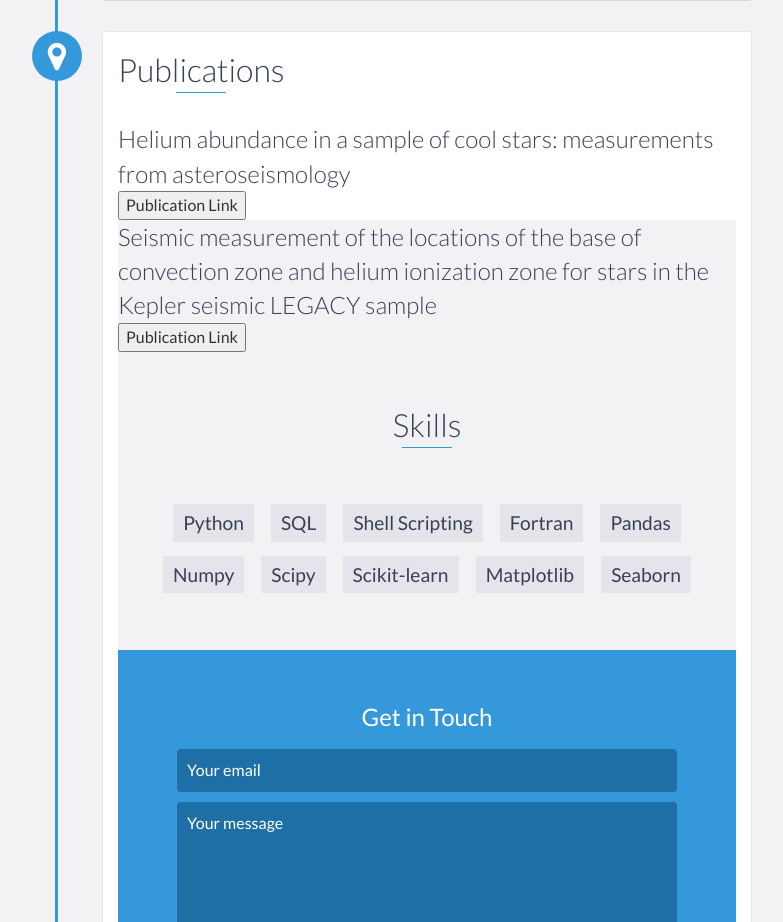
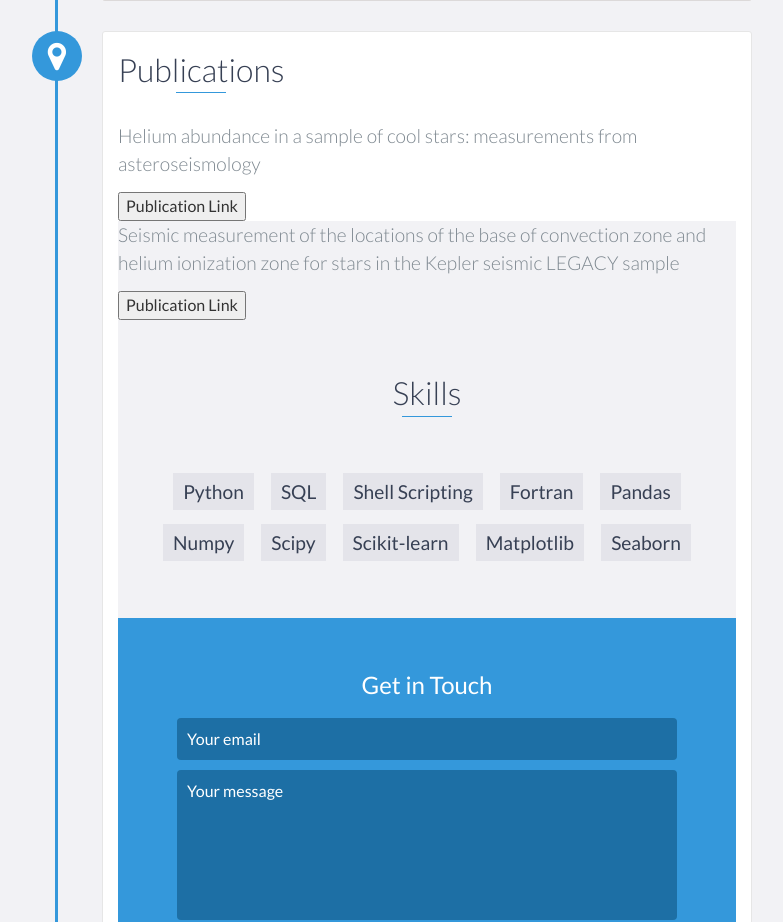
Before and after one commit to keyuriraodeo/Machine-Leaning-Projects, a website: page index.html in a window 1280 px wide. Shown: the part 3280-4202 px from the top of the page, without its empty margins (388-1171 px from the left). Drawn offline with nearby package versions, Linux system fonts and the light colour scheme.

Commit message:
Update index.html

```diff
--- a/index.html
+++ b/index.html
@@ -191,7 +191,7 @@ helium abundances in Sun-like stars (mentioned above) and do computational model
         <h2 class="heading">Publications</h2>
         <div id="publications-timeline">
             <div data-date="Dec 2018">
-                <h3>Helium abundance in a sample of cool stars: measurements from asteroseismology</h3>
+                <h4>Helium abundance in a sample of cool stars: measurements from asteroseismology</h3>
                 <form action="https://arxiv.org/abs/1812.02751">
     				<input type="submit" value="Publication Link" />
 	    	</form>
@@ -199,7 +199,7 @@ helium abundances in Sun-like stars (mentioned above) and do computational model
     <div id="publications" class="background-alt">
         <div id="publications-timeline">
             <div data-date="Jan 2017">
-                <h3>Seismic measurement of the locations of the base of convection zone and helium ionization zone for stars in the Kepler
+                <h4>Seismic measurement of the locations of the base of convection zone and helium ionization zone for stars in the Kepler
 seismic LEGACY sample</h3>
             	<form action="https://arxiv.org/abs/1701.08987">
     				<input type="submit" value="Publication Link" />
```
